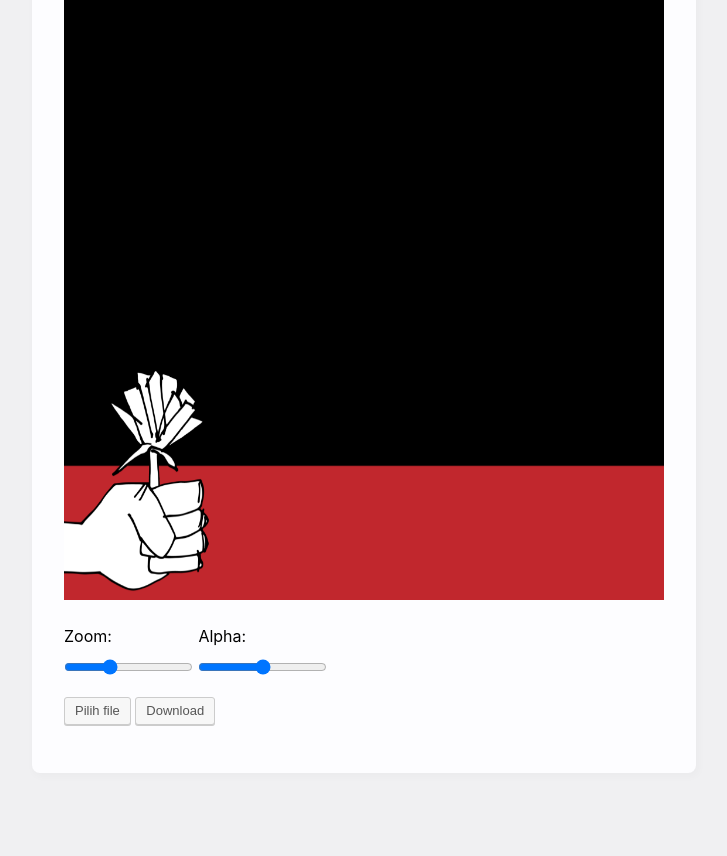
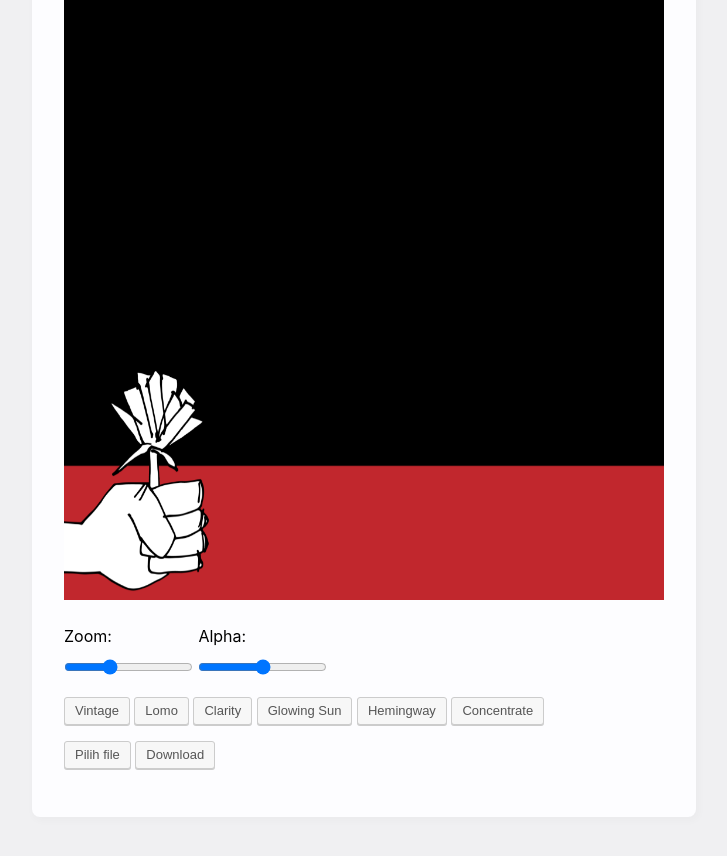
Before and after one commit to jiinbe/panzoom, a plain HTML site: page index.html in a window 1280 px wide. Shown: the part 194-1050 px from the top of the page, without its empty margins (276-1003 px from the left). Drawn offline with Linux system fonts and the light colour scheme.

Commit message:
Update index.html

```diff
--- a/index.html
+++ b/index.html
@@ -30,6 +30,15 @@
 <input type='range' id='full-alpha' min='0' max='1' step='0.01' value='0.5'>
 </div>
 </div><!-- class="row" -->
+
+<p>
+<button class="filter" data-filter="vintage">Vintage</button>
+<button class="filter" data-filter="lomo">Lomo</button>
+<button class="filter" data-filter="clarity">Clarity</button>
+<button class="filter" data-filter="glowingSun">Glowing Sun</button>
+<button class="filter" data-filter="hemingway">Hemingway</button>
+<button class="filter" data-filter="concentrate">Concentrate</button>
+</p>
 
 <p>
 <button onclick="selectFile()">Pilih file</button>
```
